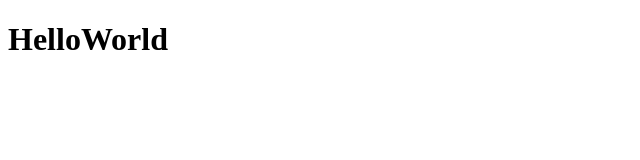
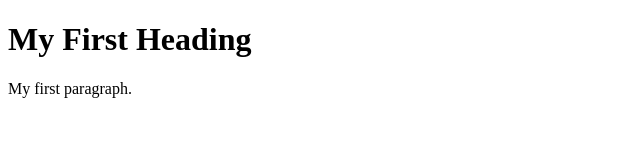
Before and after one commit to gribbon/websiteProject, a plain HTML site: page index.html in a window 1280 px wide. Shown: the whole page, without its empty margins (0-640 px from the left). Drawn offline with Linux system fonts and the light colour scheme.

Commit message:
Update index.html

```diff
--- a/index.html
+++ b/index.html
@@ -1,4 +1,10 @@
 <!DOCTYPE html>
-<head></head>
-<h1>HelloWorld</h1>
+<html>
+<body>
+
+<h1>My First Heading</h1>
+
+<p>My first paragraph.</p>
+
+</body>
 </html>
```
